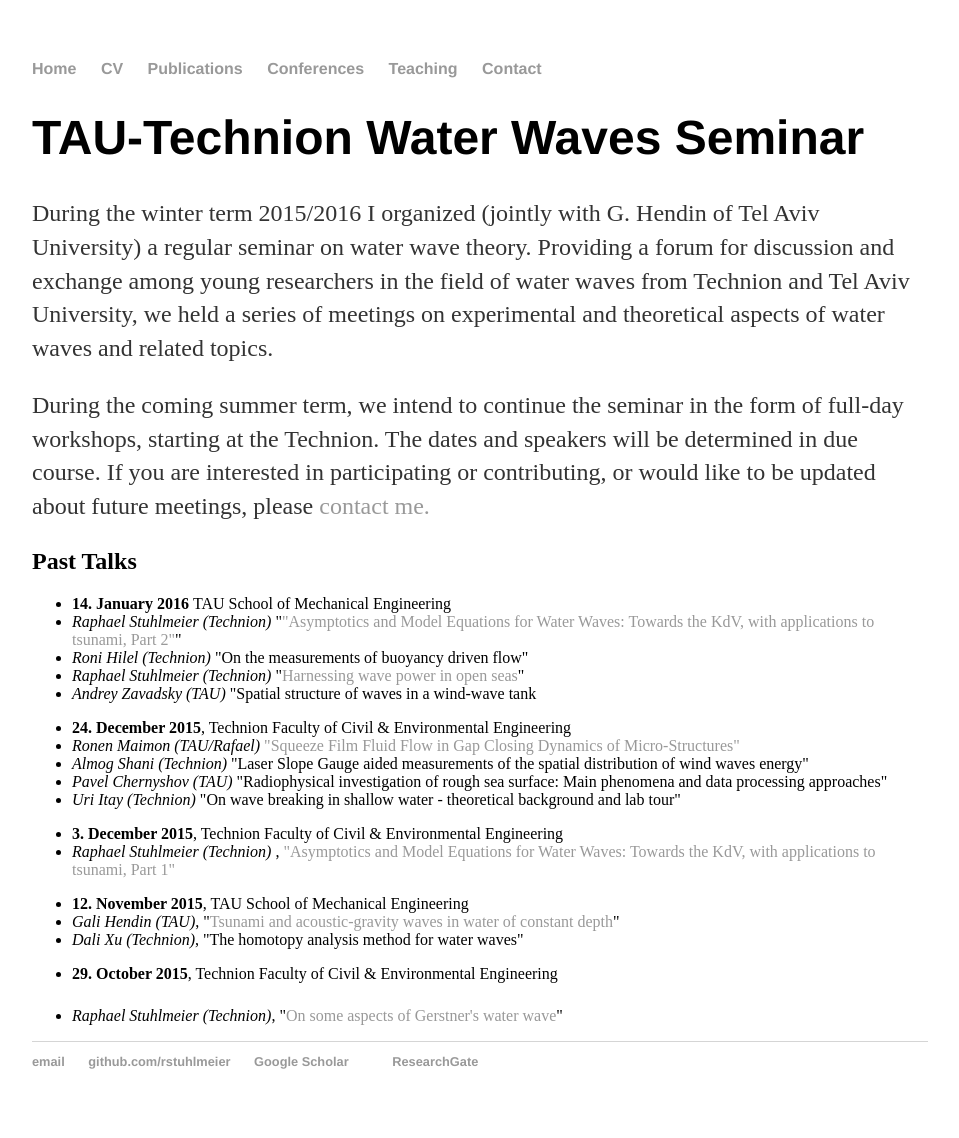
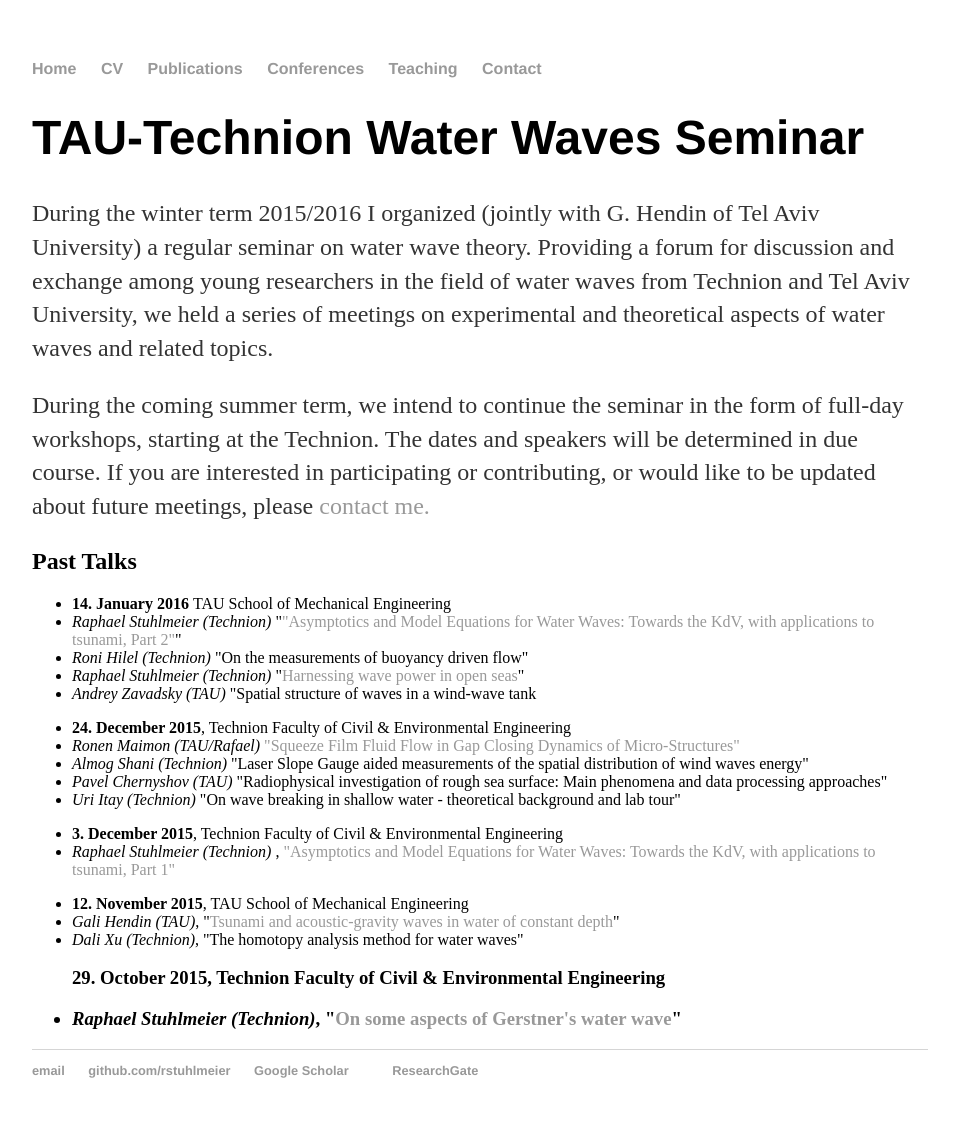
Before and after one commit to rstuhlmeier/rstuhlmeier.github.io, a Jekyll site: the page built from teaching/index.html, in a window 1280 px wide. Shown: the whole page, without its empty margins (160-1119 px from the left). Built offline with Jekyll 4.4.1, drawn with Linux system fonts in a browser that asks for light colours.

```diff
--- a/teaching/index.html
+++ b/teaching/index.html
@@ -36,11 +36,11 @@ Film Fluid Flow in Gap Closing Dynamics of Micro-Structures"</a> </li>
 <i> Raphael Stuhlmeier (Technion) </i>, <a href="RS_KdV_talk.pdf">"Asymptotics and Model Equations for Water Waves: Towards the KdV, with applications to tsunami, Part 1"</a> </li>
 </ul>
 <ul>
-<li><b>12. November 2015</b>, TAU School of Mechanical Engineering
-<li><i>Gali Hendin (TAU)</i>, "<a href="Abstracts/Gali_Hendin_Abstract.pdf">Tsunami and acoustic-gravity waves in water of constant depth</a>"
-<li><i>Dali Xu (Technion)</i>, "The homotopy analysis method for water waves"
+<li><b>12. November 2015</b>, TAU School of Mechanical Engineering </li>
+<li><i>Gali Hendin (TAU)</i>, "<a href="Abstracts/Gali_Hendin_Abstract.pdf">Tsunami and acoustic-gravity waves in water of constant depth</a>" </li>
+<li><i>Dali Xu (Technion)</i>, "The homotopy analysis method for water waves" </li>
 </ul>
 <ul>
-<li> <b>29. October 2015</b>, Technion Faculty of Civil & Environmental Engineering <p> </p>
-<li><i>Raphael Stuhlmeier (Technion)</i>, "<a href="Abstracts/RS_Gerstner_Waves.pdf">On some aspects of Gerstner's water wave</a>"
+<h3> <b>29. October 2015</b>, Technion Faculty of Civil & Environmental Engineering <h3>
+<li><i>Raphael Stuhlmeier (Technion)</i>, "<a href="Abstracts/RS_Gerstner_Waves.pdf">On some aspects of Gerstner's water wave</a>" </li>
 </ul>
```
